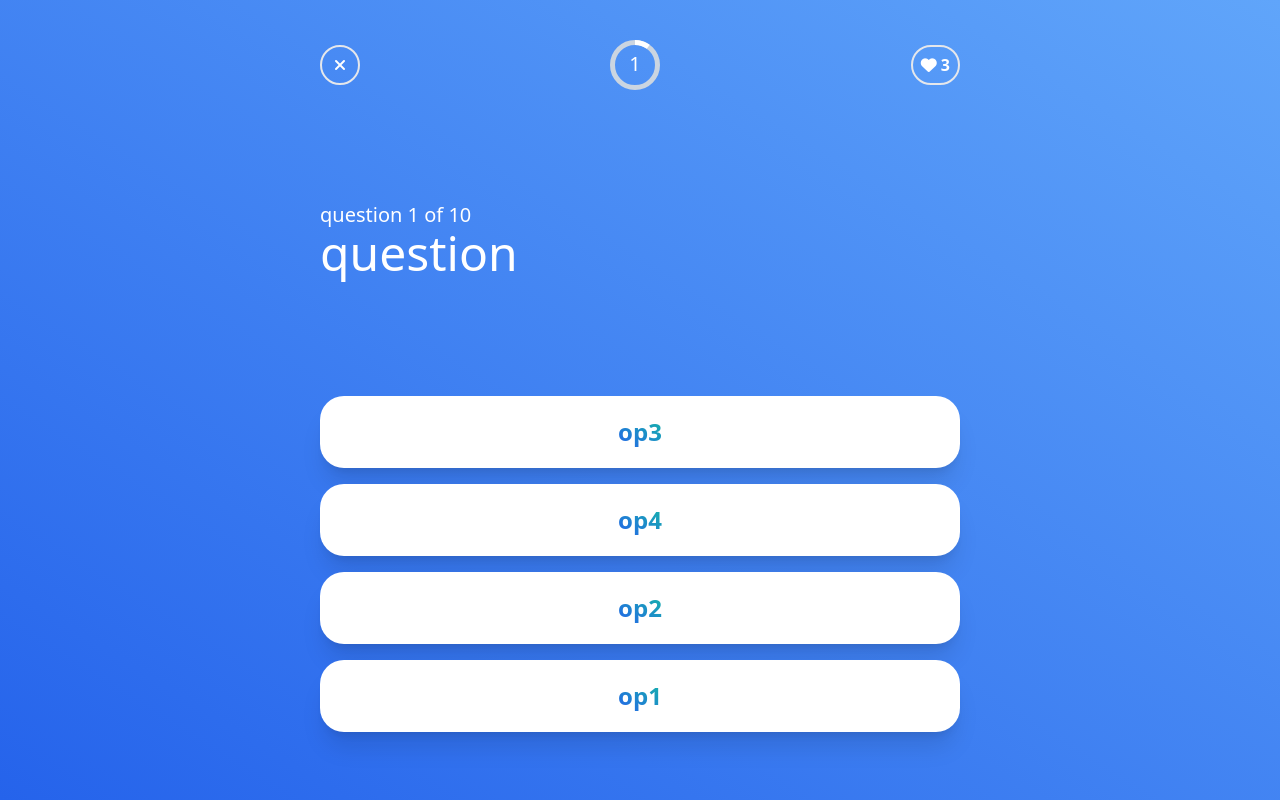
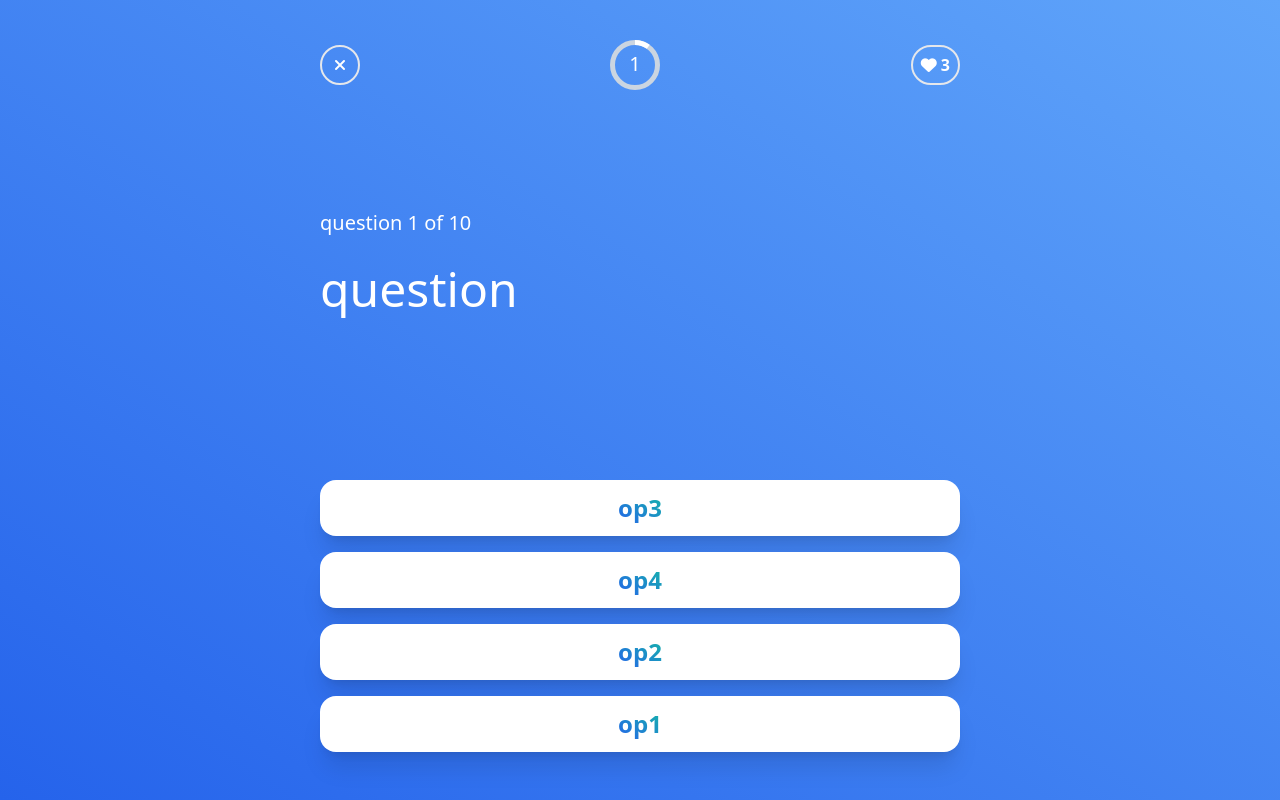
Before and after one commit to Babu-Mohammed-Izhan/animequiz, a Next.js app: page /game in a window 1280 px wide. Built offline with nearby package versions, Linux system fonts and the light colour scheme.

Commit message:
Added data fetching option to quiz

```diff
--- a/components/OptionsButton.tsx
+++ b/components/OptionsButton.tsx
@@ -28,7 +28,7 @@ const OptionsButton = ({
   return (
     <button
       key={option}
-      className={`${color} rounded-3xl w-full mx-auto py-5 shadow-xl my-2 active:animate-press`}
+      className={`${color} rounded-2xl w-full mx-auto py-3 shadow-xl my-2 active:animate-press`}
       onClick={() => {
         handleColor(option);
         handleAnswerOptionClick(option);
--- a/pages/game.tsx
+++ b/pages/game.tsx
@@ -1,12 +1,17 @@
-import React, { EventHandler, useEffect, useState } from 'react';
-import axios from 'axios';
+import React, { useEffect, useState } from 'react';
+// import axios from 'axios';
 import { useRouter } from 'next/router';
 import { Question } from '../types';
 import RadialProgressbar from '../components/RadialProgressbar';
 import OptionsButton from '../components/OptionsButton';
 import data from '../example-data';
 
-const Game = () => {
+interface GameType {
+  questiondata: Question[];
+  firstquestion: Question;
+}
+
+const Game = ({ questiondata, firstquestion }: GameType) => {
   const router = useRouter();
 
   const [options, setOptions] = useState<string[]>([]);
@@ -19,11 +24,8 @@ const Game = () => {
 
   useEffect(() => {
     const getData = async () => {
-      // const data = await axios.get('');
-      // setQues(data.data.results);
-      // randomizeans(data.data.results[0]);
-      setQues(data.questiondata);
-      randomizeans(data.questiondata[0]);
+      setQues(questiondata);
+      randomizeans(firstquestion);
     };
     getData();
   }, []);
@@ -83,11 +85,11 @@ const Game = () => {
             <span className="font-bold">{health}</span>
           </p>
         </nav>
-        <div>
-          <h4 className="text-xl">question {questionnum} of 10</h4>
+        <div className="mb-10">
+          <h4 className="text-xl pb-7">question {questionnum} of 10</h4>
           <h1 className="text-5xl">{ques[number]?.q}</h1>
         </div>
-        <div className="pb-5">
+        <div>
           {options.map((o: string) => {
             return (
               <OptionsButton
@@ -104,4 +106,15 @@ const Game = () => {
   );
 };
 
+export async function getServerSideProps(_context: any) {
+  // const data = await axios.get('');
+
+  return {
+    props: {
+      questiondata: data.questiondata,
+      firstquestion: data.questiondata[0],
+    }, // will be passed to the page component as props
+  };
+}
+
 export default Game;
```
